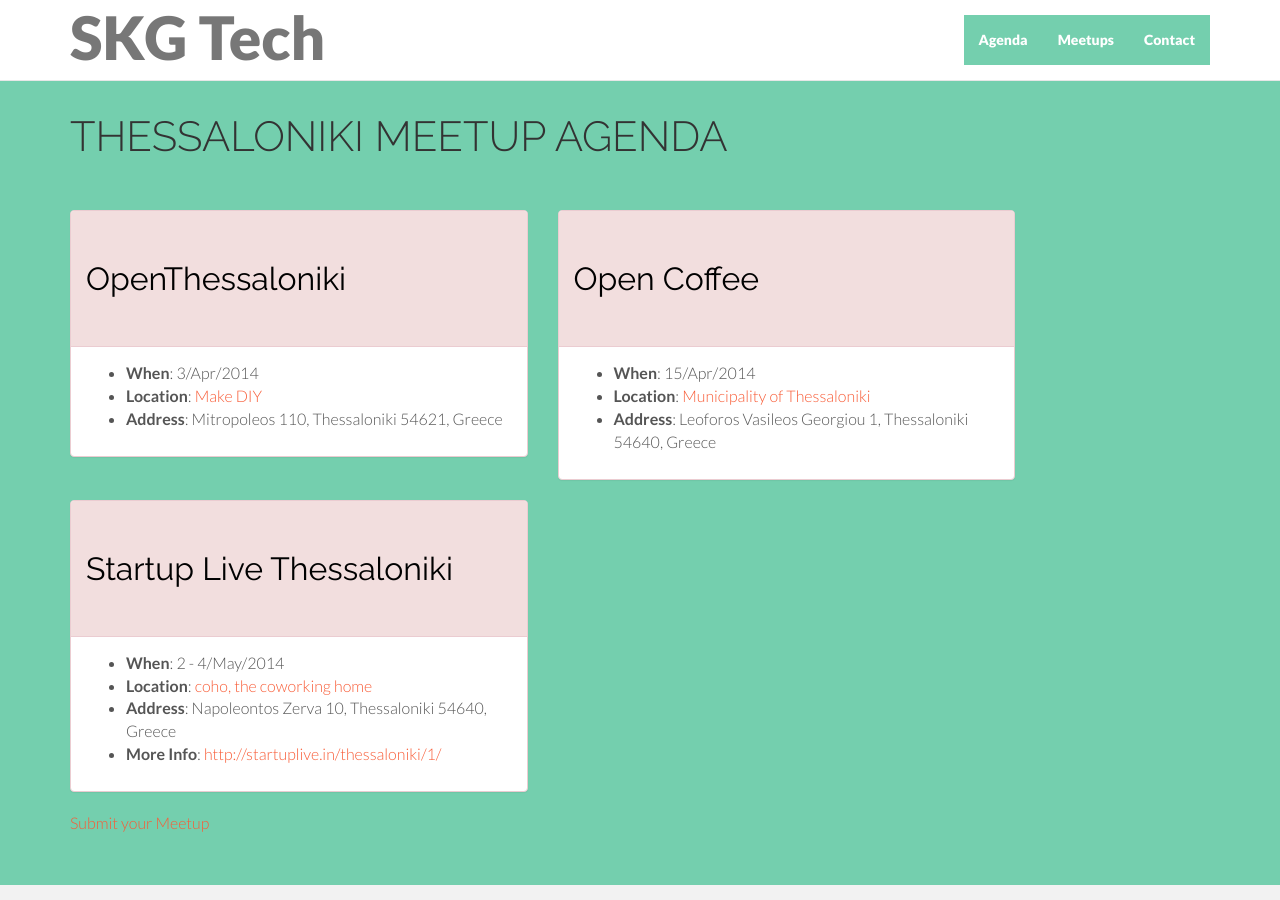
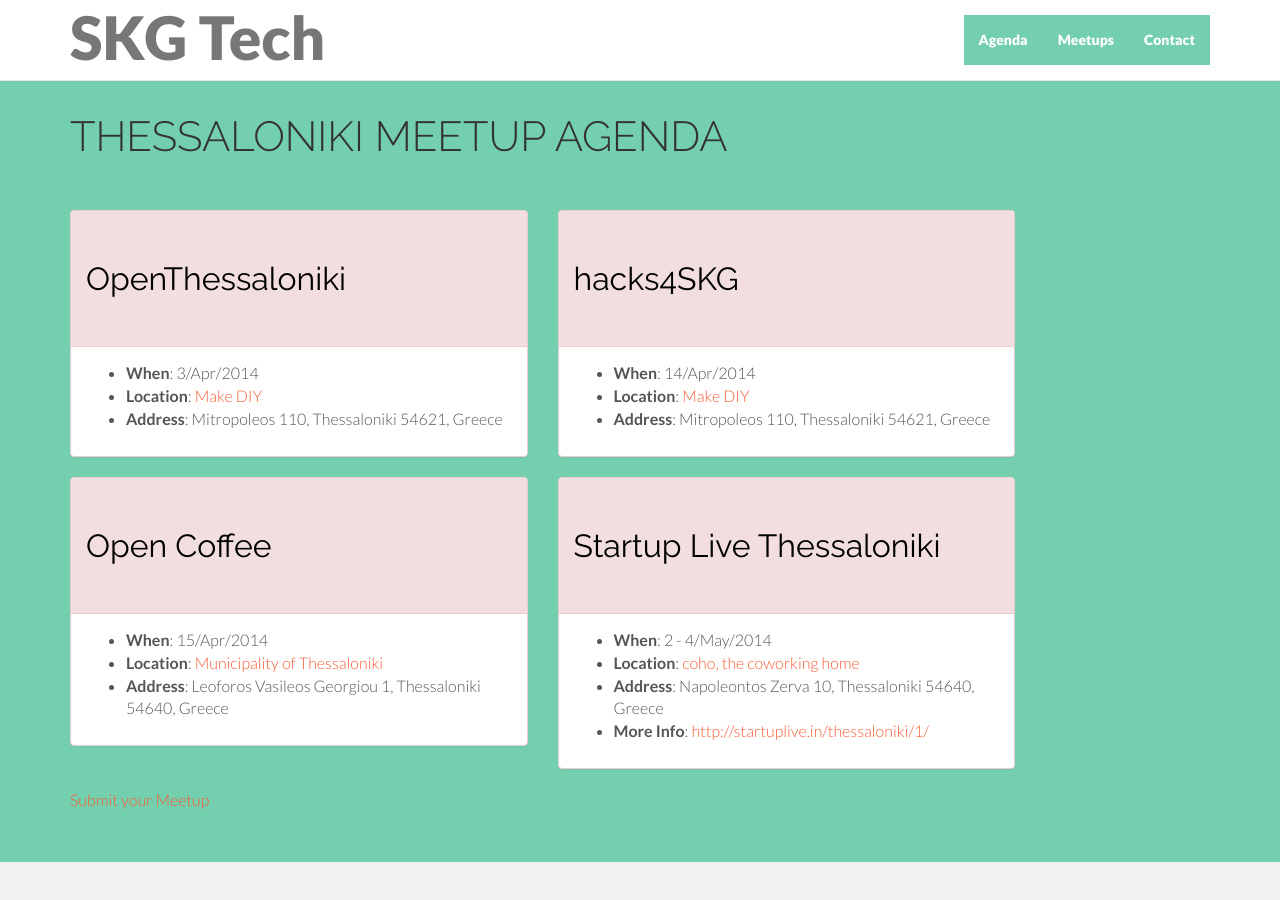
Before and after one commit to skgtech/skgtech.github.io, a Jekyll site: the page built from index.html, in a window 1280 px wide and 900 px high, scrolled down 691 px. Built offline with Jekyll 4.4.1, drawn with Linux system fonts in a browser that asks for light colours; nearby versions of some CDN libraries; comment, search, counter and statistics services are not loaded.

Commit message:
add civiv hacks meetup

```diff
--- a/_data/agenda.yaml
+++ b/_data/agenda.yaml
@@ -1,5 +1,10 @@
 - name: "OpenThessaloniki"
   date: "3/Apr/2014"
+  location: "Make DIY"
+  address: "Mitropoleos 110, Thessaloniki 54621, Greece"
+  locationUrl: "https://maps.google.com/maps?q=Mitropoleos+110,+Thessaloniki,+Greece&hl=en&sll=37.990837,23.738339&sspn=0.179392,0.313454&oq=110+mitropoleos,+thessalo&hnear=Mitropoleos+110,+Thessaloniki,+Greece&t=m&z=16"
+- name: "hacks4SKG"
+  date: "14/Apr/2014"
   location: "Make DIY"
   address: "Mitropoleos 110, Thessaloniki 54621, Greece"
   locationUrl: "https://maps.google.com/maps?q=Mitropoleos+110,+Thessaloniki,+Greece&hl=en&sll=37.990837,23.738339&sspn=0.179392,0.313454&oq=110+mitropoleos,+thessalo&hnear=Mitropoleos+110,+Thessaloniki,+Greece&t=m&z=16"
```
